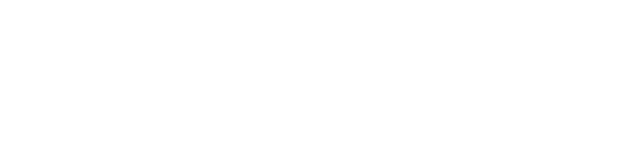
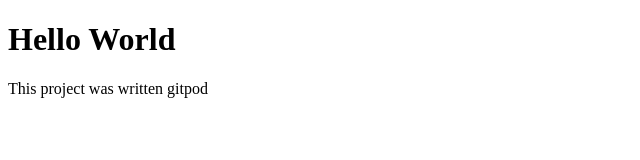
Before and after one commit to RamyApepone/RamyApepone-my-brilliant-website, a plain HTML site: page index.html in a window 1280 px wide. Shown: the whole page, without its empty margins (0-640 px from the left). Drawn offline with Linux system fonts and the light colour scheme.

Commit message:
Add first Paragraph

```diff
--- a/index.html
+++ b/index.html
@@ -3,10 +3,11 @@
 <head>
     <meta charset="UTF-8">
     <meta name="viewport" content="width=device-width, initial-scale=1.0">
-    <title>my test web</title>
+    <title>my test website</title>
 </head>
 <body>
-
+    <h1>Hello World</h1>
+    <p>This project was written gitpod</p>
 
 </body>
 </html>
```
